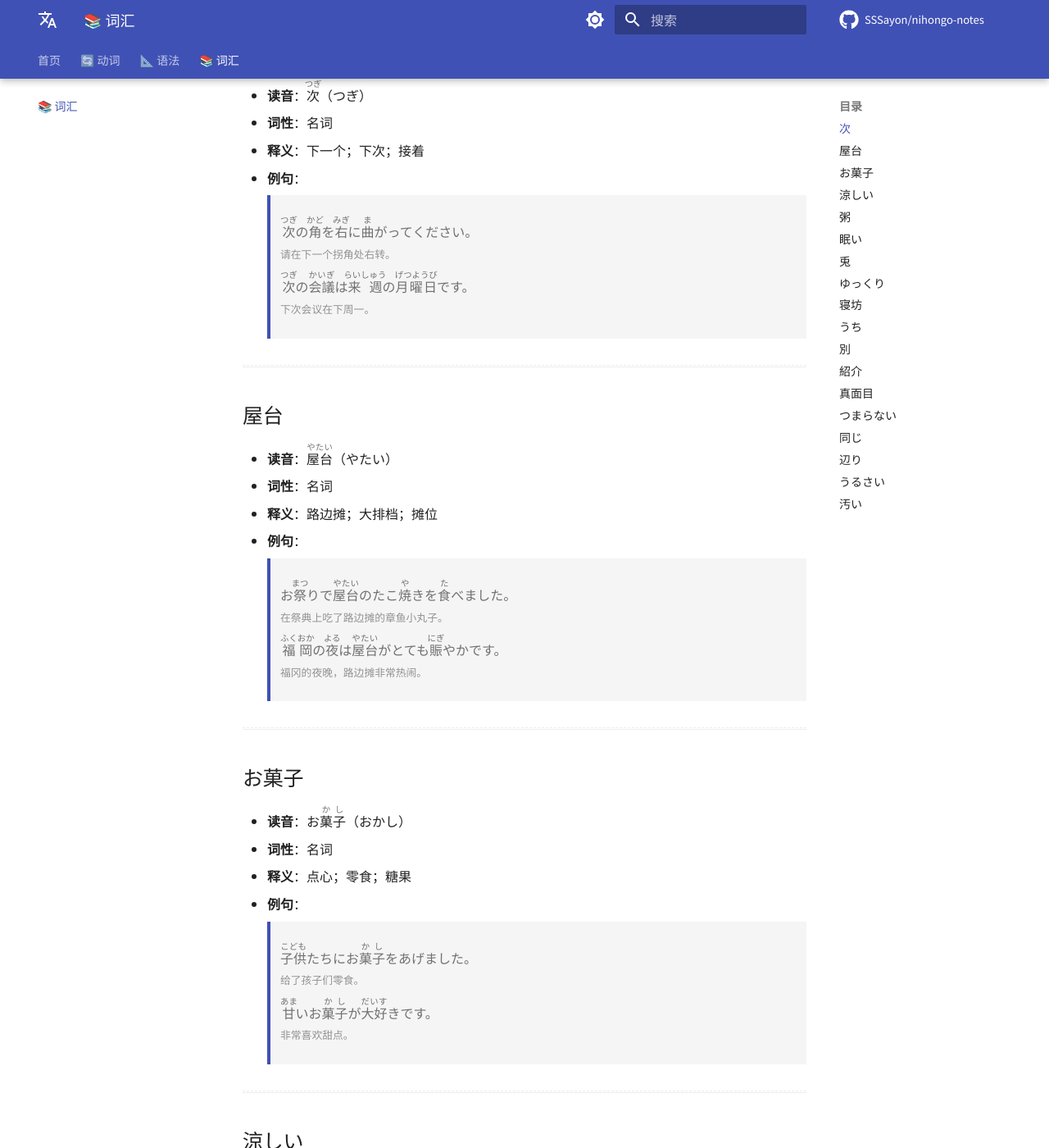
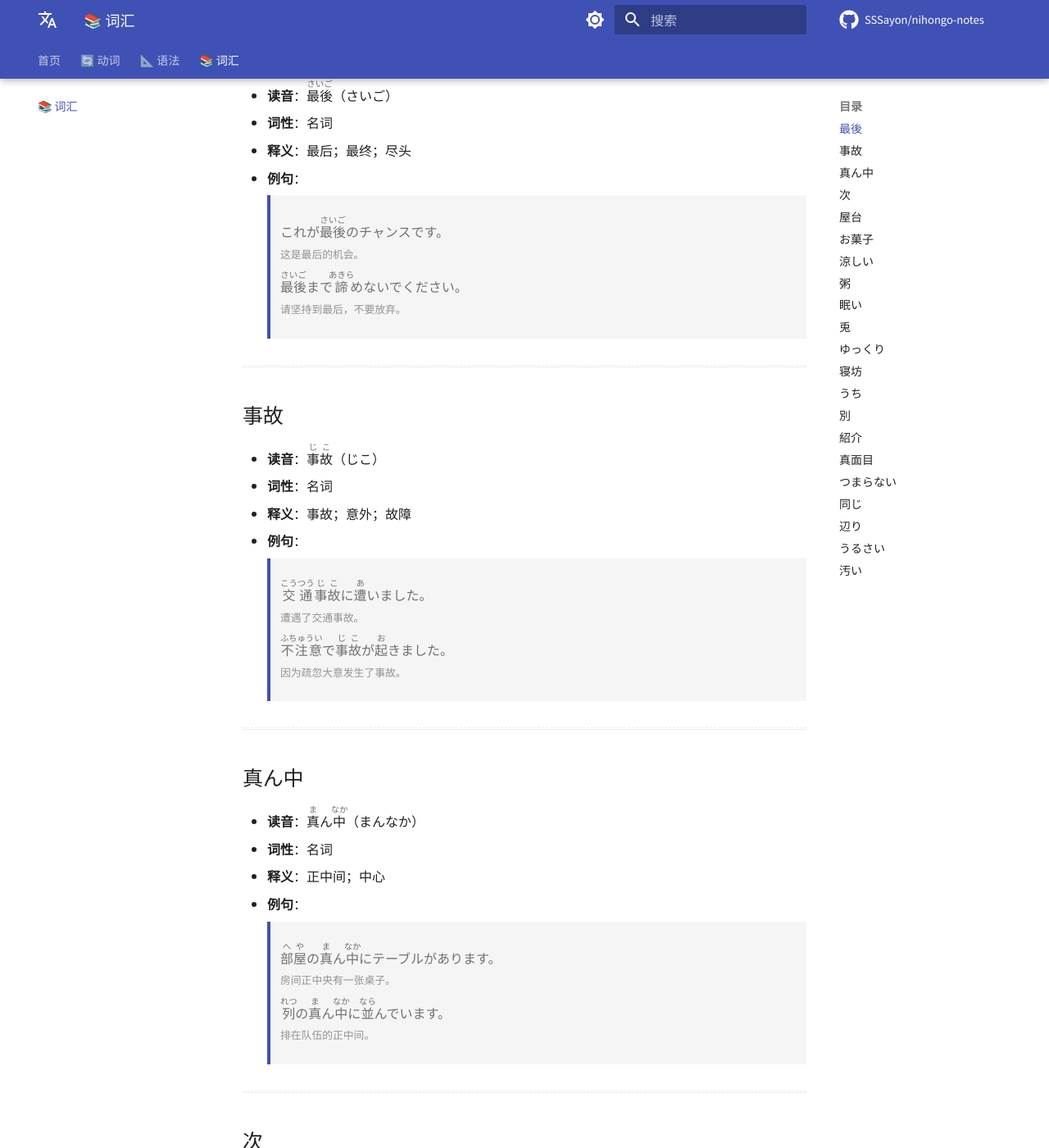
Before and after one commit to SSSayon/nihongo-notes, an MkDocs documentation site: the page built from docs/vocabulary.md, in a window 1280 px wide and 1400 px high, scrolled down 317 px. Shown: the whole window at 82% size. Built offline with MkDocs 1.6.1 and Material for MkDocs 9.7.7, drawn with Linux system fonts in a browser that asks for light colours; comment, search, counter and statistics services are not loaded.

Commit message:
chore: update site content

```diff
--- a/docs/vocabulary.md
+++ b/docs/vocabulary.md
@@ -2,7 +2,67 @@
 
 记录名词、形容词等词汇。
 
-共 **18** 个词汇
+共 **21** 个词汇
+
+---
+
+## 最後
+
+- **读音**：<ruby>最後<rt>さいご</rt></ruby>（さいご）
+- **词性**：名词
+- **释义**：最后；最终；尽头
+
+- **例句**：
+
+    > <div class="example-box">
+    > これが<ruby>最後<rt>さいご</rt></ruby>のチャンスです。
+    > <br><small>这是最后的机会。</small>
+    > </div>
+
+    > <div class="example-box">
+    > <ruby>最後<rt>さいご</rt></ruby>まで<ruby>諦<rt>あきら</rt></ruby>めないでください。
+    > <br><small>请坚持到最后，不要放弃。</small>
+    > </div>
+
+---
+
+## 事故
+
+- **读音**：<ruby>事故<rt>じこ</rt></ruby>（じこ）
+- **词性**：名词
+- **释义**：事故；意外；故障
+
+- **例句**：
+
+    > <div class="example-box">
+    > <ruby>交通<rt>こうつう</rt></ruby><ruby>事故<rt>じこ</rt></ruby>に<ruby>遭<rt>あ</rt></ruby>いました。
+    > <br><small>遭遇了交通事故。</small>
+    > </div>
+
+    > <div class="example-box">
+    > <ruby>不注意<rt>ふちゅうい</rt></ruby>で<ruby>事故<rt>じこ</rt></ruby>が<ruby>起<rt>お</rt></ruby>きました。
+    > <br><small>因为疏忽大意发生了事故。</small>
+    > </div>
+
+---
+
+## 真ん中
+
+- **读音**：<ruby>真<rt>ま</rt></ruby>ん<ruby>中<rt>なか</rt></ruby>（まんなか）
+- **词性**：名词
+- **释义**：正中间；中心
+
+- **例句**：
+
+    > <div class="example-box">
+    > <ruby>部屋<rt>へや</rt></ruby>の<ruby>真<rt>ま</rt></ruby>ん<ruby>中<rt>なか</rt></ruby>にテーブルがあります。
+    > <br><small>房间正中央有一张桌子。</small>
+    > </div>
+
+    > <div class="example-box">
+    > <ruby>列<rt>れつ</rt></ruby>の<ruby>真<rt>ま</rt></ruby>ん<ruby>中<rt>なか</rt></ruby>に<ruby>並<rt>なら</rt></ruby>んでいます。
+    > <br><small>排在队伍的正中间。</small>
+    > </div>
 
 ---
 
```
Also changed, not shown: docs/index.md (+3 -3 lines), docs/verbs.md (+9 -0 lines), 2 other files.
